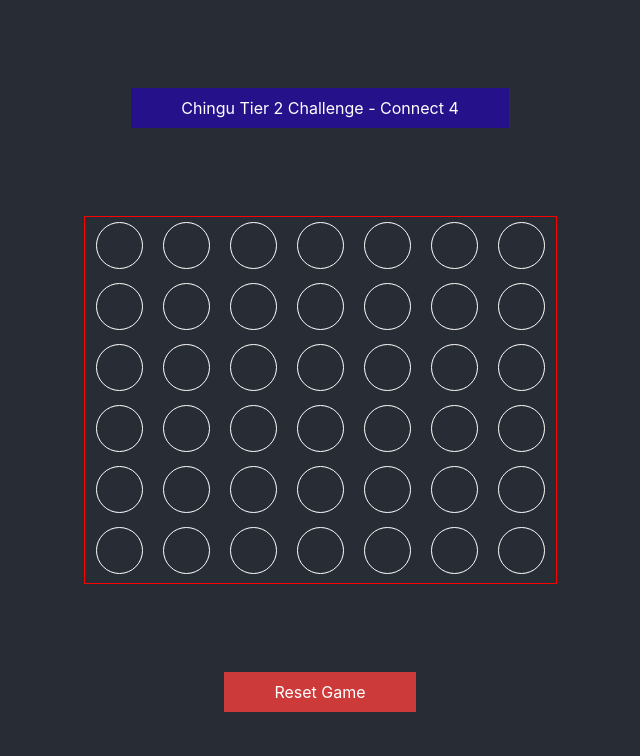
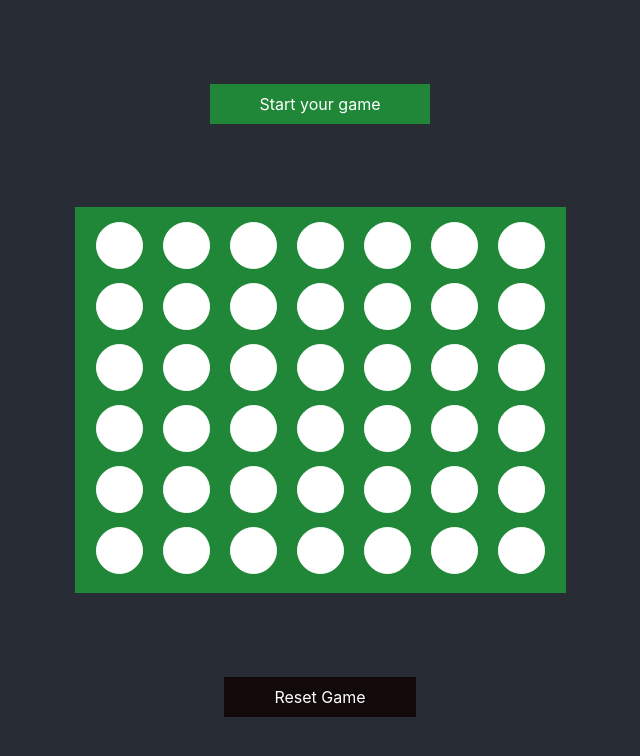
Before and after one commit to gonpeche/chinguTier2, a React (Create React App) app: page / in a window 1280 px wide. Shown: the top 756 px of the page, without its empty margins (320-960 px from the left). Built offline with nearby package versions, Linux system fonts and the light colour scheme.

Commit message:
finish game!

```diff
--- a/src/Components/App.js
+++ b/src/Components/App.js
@@ -16,7 +16,9 @@ export default class Main extends React.Component {
   }
 
   addPiece(columna) {
-    const { board, playerOne } = this.state;
+    const { board, playerOne, winner } = this.state;
+
+    if (winner) return false
     const boardUpdated = board.slice();
     const player = playerOne
     let position;
@@ -52,14 +54,49 @@ export default class Main extends React.Component {
     }
   }
 
+  buildHeader() {
+    const { playerOne, winner, board } = this.state
+
+    let callDraw = checkDraw()
+
+    function checkDraw() {
+      for (let r = 0; r < 6; r++) {
+        for (let c = 0; c < 7; c++) {
+          if(board[r][c] === null) return null
+        }
+      }
+      return true
+    }
+
+    if (callDraw) {
+      return 'Its a draw'
+    }
+
+    if (winner) {
+      if (playerOne) {
+        return <header className="App-header-2">Player 2 Wins!</header>
+      } else {
+        return <header className="App-header-1">Player 1 Wins!</header>
+      }
+    }
+
+
+
+    return <header className="App-header">Start your game</header>
+  }
+
+  resetGame() {
+    const board = new Array(6).fill(null).map(a => new Array(7).fill(null))
+    this.setState({ board, winner: false })
+  }
+
   render() {
     const { board, position } = this.state
+    const header = this.buildHeader()
 
     return (
       <div className="App">
-        <header className="App-header">
-         Chingu Tier 2 Challenge - Connect 4
-        </header>
+          {header}
         <content className="App-content">
           <div className="Grilla">
               {board ? board.map((row,i) => (
@@ -73,8 +110,8 @@ export default class Main extends React.Component {
               )) : null}
           </div>
         </content>
-        <footer className="App-footer">
-         Reset Game
+        <footer className="App-footer" onClick={() => this.resetGame()}>
+          Reset Game
         </footer>
       </div>
     );
--- a/src/Components/index.css
+++ b/src/Components/index.css
@@ -11,16 +11,30 @@
 
 .App-header {
   padding: 10px 50px 10px 50px;
-  background-color: rgb(37, 18, 139);
+  background-color:rgb(33, 135, 56);
+}
+
+.App-header-1 {
+  padding: 10px 50px 10px 50px;
+  background-color:red;
+
+}
+.App-header-2 {
+  padding: 10px 50px 10px 50px;
+  background-color:blue;
+
 }
 
 .App-footer {
   padding: 10px 50px 10px 50px;
-  background-color: rgb(204, 58, 58);
+  background-color: rgb(18, 10, 10);
 }
 
 .Grilla {
-  border: 1px solid red;
+  border: 2px;
+  padding: 10px;
+  background-color:rgb(33, 135, 56);
+  cursor: pointer;
   /* padding: 20px; */
 }
 
@@ -40,6 +54,7 @@
   height: 5px;
   width: 5px;
   align-content: center;
+  background-color: white;
 }
 
 .Grilla-celda-red {
@@ -67,3 +82,7 @@
   align-content: center;
   background-color: blue
 }
+
+.App-footer {
+  cursor: pointer;
+}
--- a/src/Utils/index.js
+++ b/src/Utils/index.js
@@ -12,10 +12,16 @@ export function checkVertical(x, y, player, board) {
 
 
 export function checkHorizontal(x, player, board) {
-	let count = 0;
-	for (var i = 0; i < 7; i++) {
-		if (board[x][i+1] === player) count++;
-		if (count === 4) return true
+	for (let r = 0; r < 6; r++) {
+		for (let c = 0; c < 4; c++) {
+			if (board[r][c] === player) {
+				if (player === board[r][c + 1] &&
+						player === board[r][c + 2] &&
+						player === board[r][c + 3]) {
+					return true
+				}
+			}
+		}
 	}
 }
 
@@ -24,11 +30,10 @@ export function checkDiagonal(player, board) {
 		for (let r = 3; r < 6; r++) {
       for (let c = 0; c < 4; c++) {
         if (board[r][c] === player) {
-					const check = board[r][c]
-          if (check === board[r - 1][c + 1] &&
-							check === board[r - 2][c + 2] &&
-							check === board[r - 3][c + 3]) {
-            return true
+          if (player === board[r - 1][c + 1] &&
+						player === board[r - 2][c + 2] &&
+						player === board[r - 3][c + 3]) {
+						return true
           }
         }
       }
@@ -38,12 +43,11 @@ export function checkDiagonal(player, board) {
 		for (let r = 3; r < 6; r++) {
 			for (let c = 3; c < 7; c++) {
 				if (board[r][c] === player) {
-					const check = board[r][c]
-					if (check === board[r - 1][c - 1] &&
-							check === board[r - 2][c - 2] &&
-							check === board[r - 3][c - 3]) {
+					if (player === board[r - 1][c - 1] &&
+							player === board[r - 2][c - 2] &&
+							player === board[r - 3][c - 3]) {
 							return true
-						}
+							}
 				}
 			}
 		}
```
Also changed, not shown: src/Components/modelo.js (deleted).
